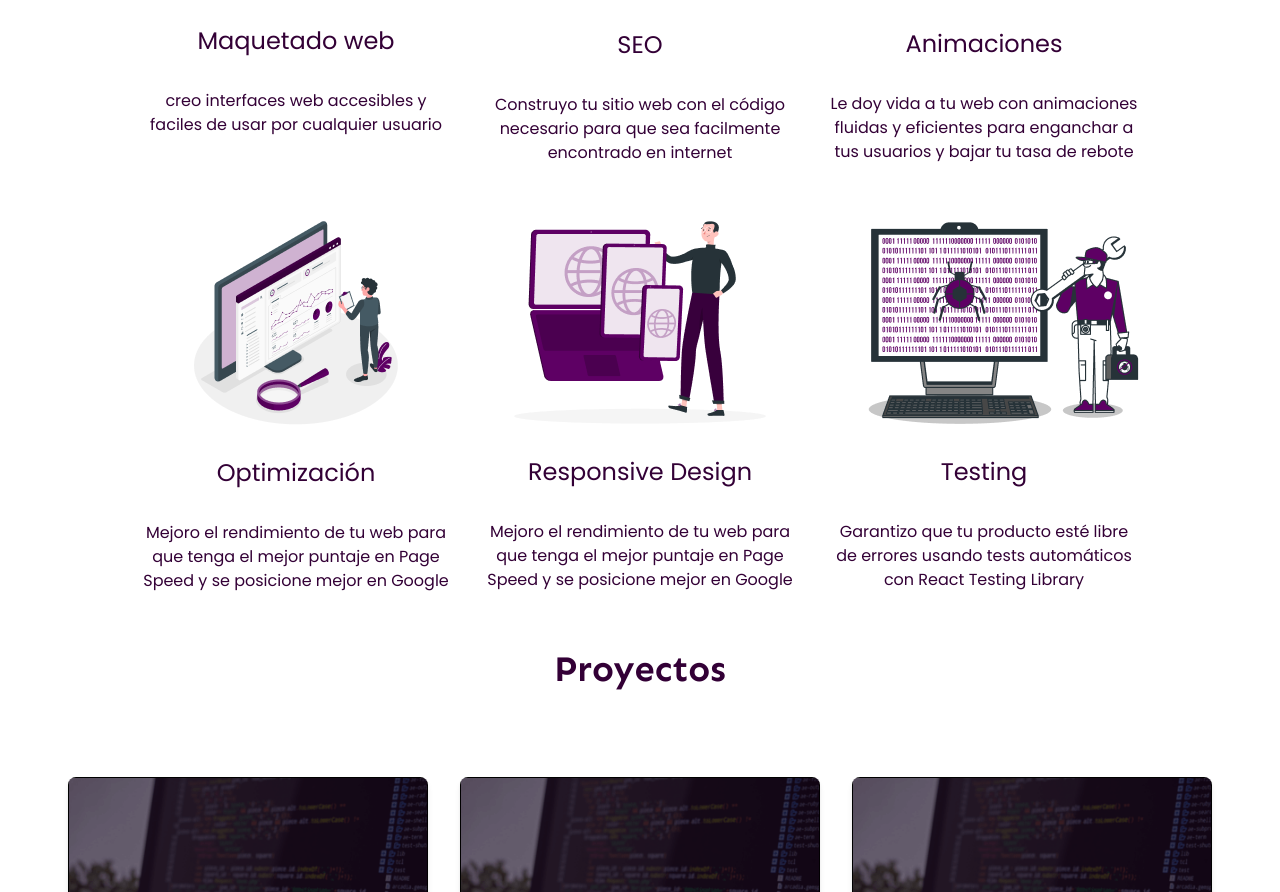
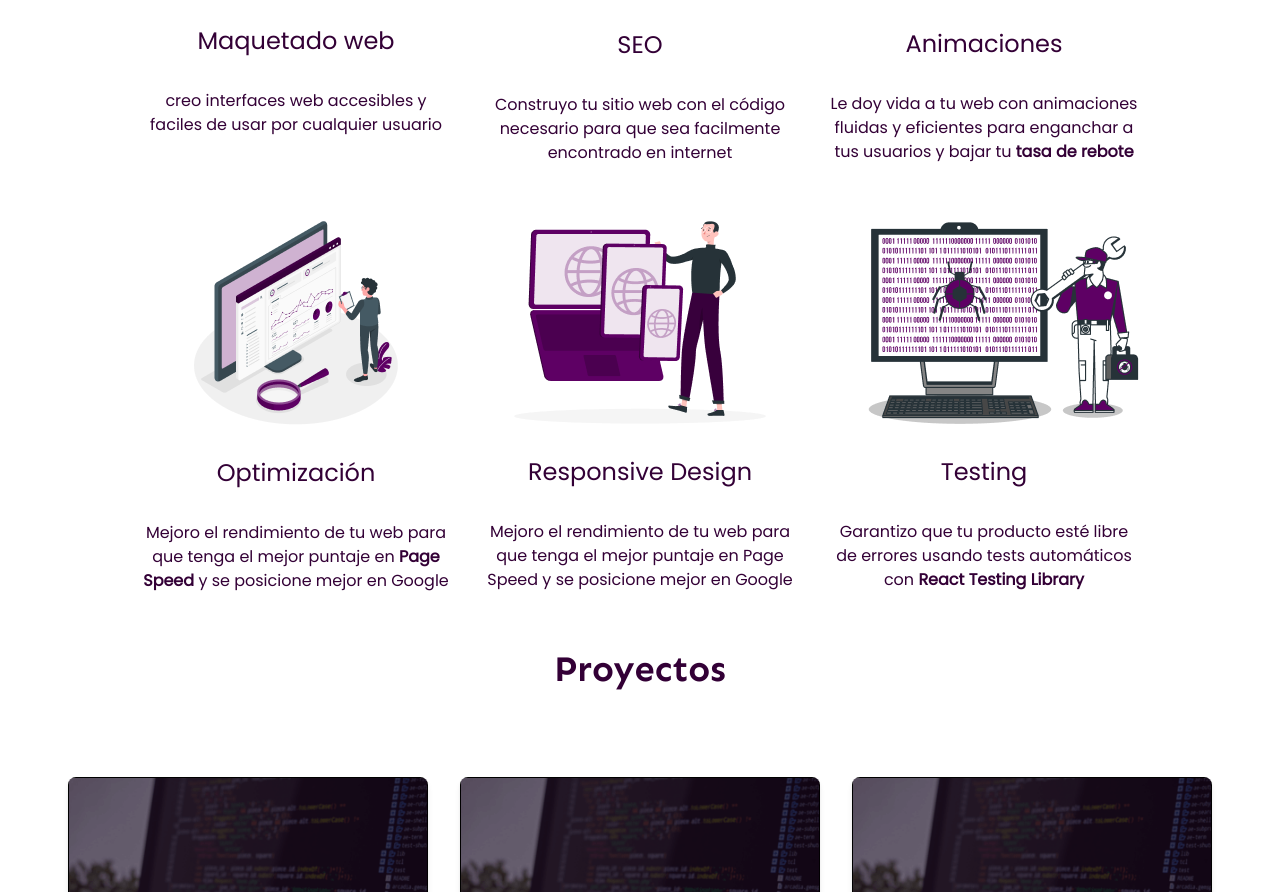
Before and after one commit to ZambranoBeicker/portfolio, a website built with webpack: page src/index.html in a window 1280 px wide. Shown: the part 1650-2542 px from the top of the page. Built offline with nearby package versions, Linux system fonts and the light colour scheme.

Commit message:
Add links to more resources in skills descriptions

```diff
--- a/src/index.html
+++ b/src/index.html
@@ -239,7 +239,13 @@
           <p class="text-2xl my-4 font-light">Animaciones</p>
           <p>
             Le doy vida a tu web con animaciones fluidas y eficientes para
-            enganchar a tus usuarios y bajar tu tasa de rebote
+            enganchar a tus usuarios y bajar tu
+            <a
+              class="font-bold color-primary hover:underline"
+              target="_blank"
+              href="https://www.40defiebre.com/que-es/tasa-porcentaje-rebote"
+              >tasa de rebote</a
+            >
           </p>
         </div>
         <div
@@ -266,7 +272,13 @@
           <p class="text-2xl my-4 font-light">Optimización</p>
           <p>
             Mejoro el rendimiento de tu web para que tenga el mejor puntaje en
-            Page Speed y se posicione mejor en Google
+            <a
+              class="font-bold color-primary hover:underline"
+              target="_blank"
+              href="https://developers.google.com/speed/pagespeed/insights/?hl=es"
+              >Page Speed</a
+            >
+            y se posicione mejor en Google
           </p>
         </div>
         <div
@@ -321,7 +333,13 @@
           <p class="text-2xl my-4 font-light">Testing</p>
           <p>
             Garantizo que tu producto esté libre de errores usando tests
-            automáticos con React Testing Library
+            automáticos con
+            <a
+              href="https://testing-library.com/"
+              target="_blank"
+              class="font-bold color-primary hover:underline"
+              >React Testing Library</a
+            >
           </p>
         </div>
       </div>
```
